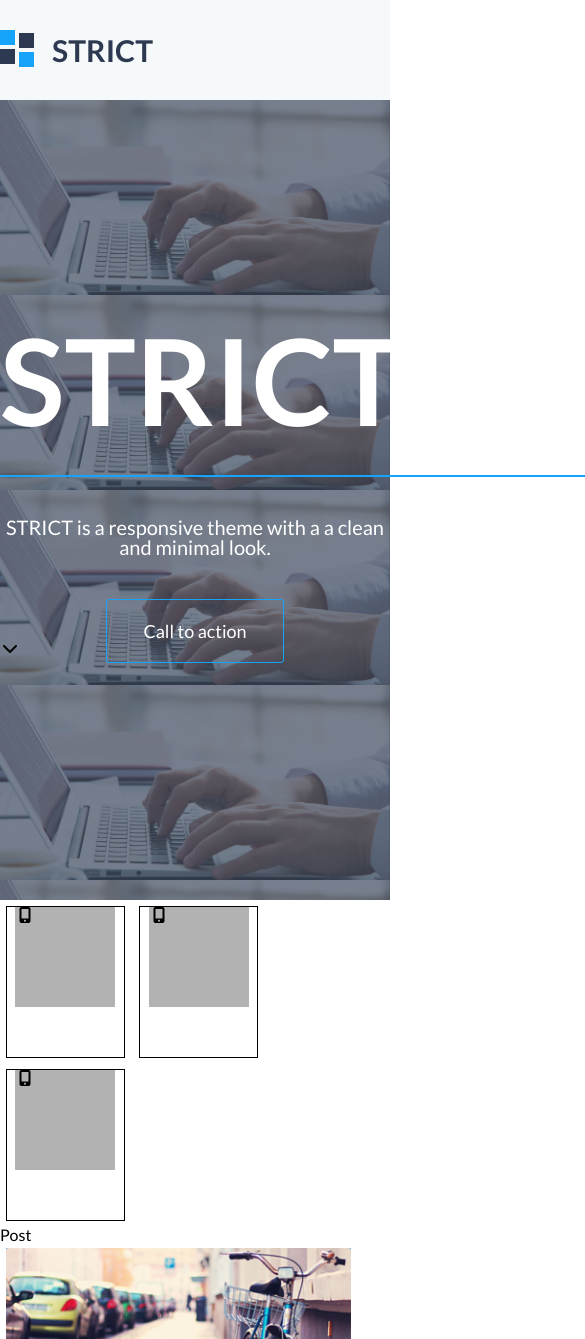
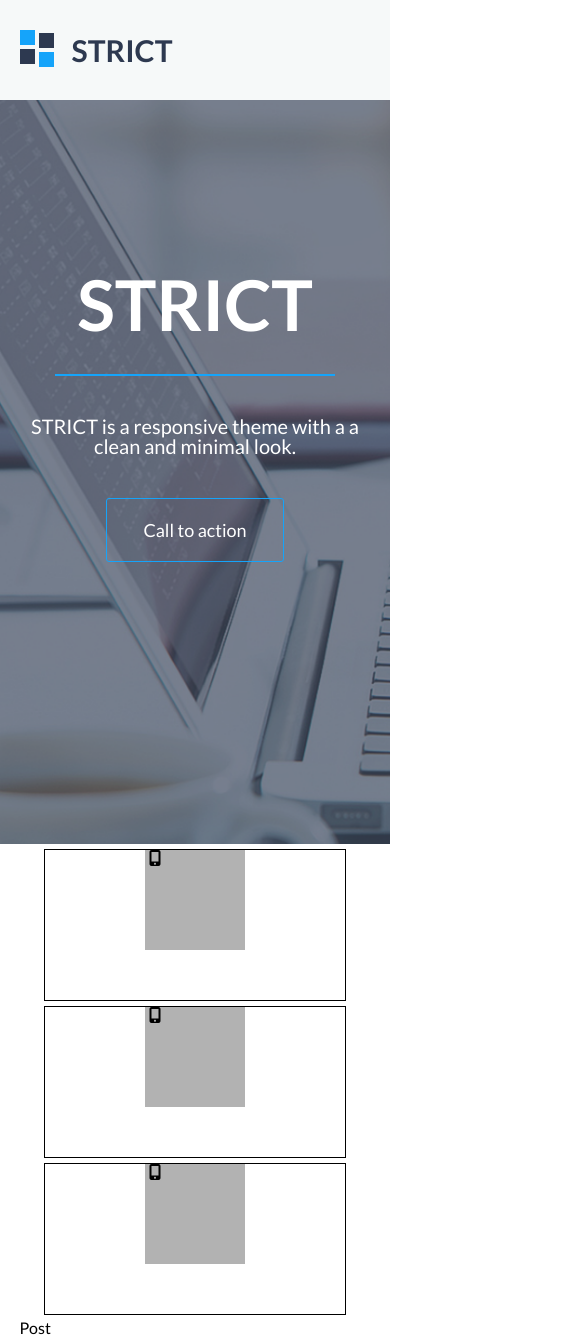
Before and after one commit to JSDenis/Lesson3_start, a plain HTML site: page index.html in a window 390 px wide. Shown: the top 1339 px of the page, 585 px wide, since content can reach past the window. Drawn offline with Linux system fonts and the light colour scheme.

Commit message:
responsive design lesson4

```diff
--- a/css/style.css
+++ b/css/style.css
@@ -82,8 +82,10 @@ header .logo{
 
 .container2{
 	background-image: url('../images/top_background.png');
-	height: 800px;
-	background-size: 100%;
+	height: calc(100vh - 100px);
+	max-height: 800px;
+	background-size: cover;
+	background-repeat: no-repeat;
 }
 
 .container2 h1{
@@ -91,7 +93,7 @@ header .logo{
 	font-weight: bold;
 	color: #ffffff;
 	text-align: center;
-	padding-top: 220px;
+	padding-top: 20vh;
 }
 
 .container2 i{
@@ -135,6 +137,7 @@ header .logo{
 .container4 .item{
 	display: inline-block;
 	width: 30%;
+	min-width: 300px;
 	border: 1px solid #000;
 	height: 150px;
 	margin: 1.45%;
@@ -175,3 +178,43 @@ header .logo{
 .container5 .item_img:hover .hover_cart{
     display: block;
 }
+
+
+@media(max-width:1250px){
+	.center{
+		width: 90%;
+	}
+	.container4 .item{
+		width: 43%;
+		margin: 1.45% 3% 1.45% 3%;
+	}
+}
+
+@media(max-width: 768px){
+	.container2 i{
+		width: 80%;
+	}
+	.container4 .item{
+		display: block;
+		width:50%;
+		margin: 1.45% auto;
+	}
+}
+
+@media(max-width: 592px){
+	.container2 h1{
+		font-size: 70px;
+	}
+}
+
+@media(max-width: 425px){
+	.container5 .gallery .item_img{
+		min-width: 280px;
+	}
+}
+
+@media(max-width: 375px){
+	.container4 .item{
+		min-width: 250px;
+	}
+}
--- a/index.html
+++ b/index.html
@@ -30,9 +30,7 @@
                 <div class="link_top">
                     <a href="#">Call to action</a>
                 </div>
-                <div class="bottom_link">
-                    <i class="fas fa-chevron-down"></i> <!-- .container2 .bottom_link svg -->
-                </div>
+
             </div>
         </section>
 
```
Also changed, not shown: ._index.html (deleted).
